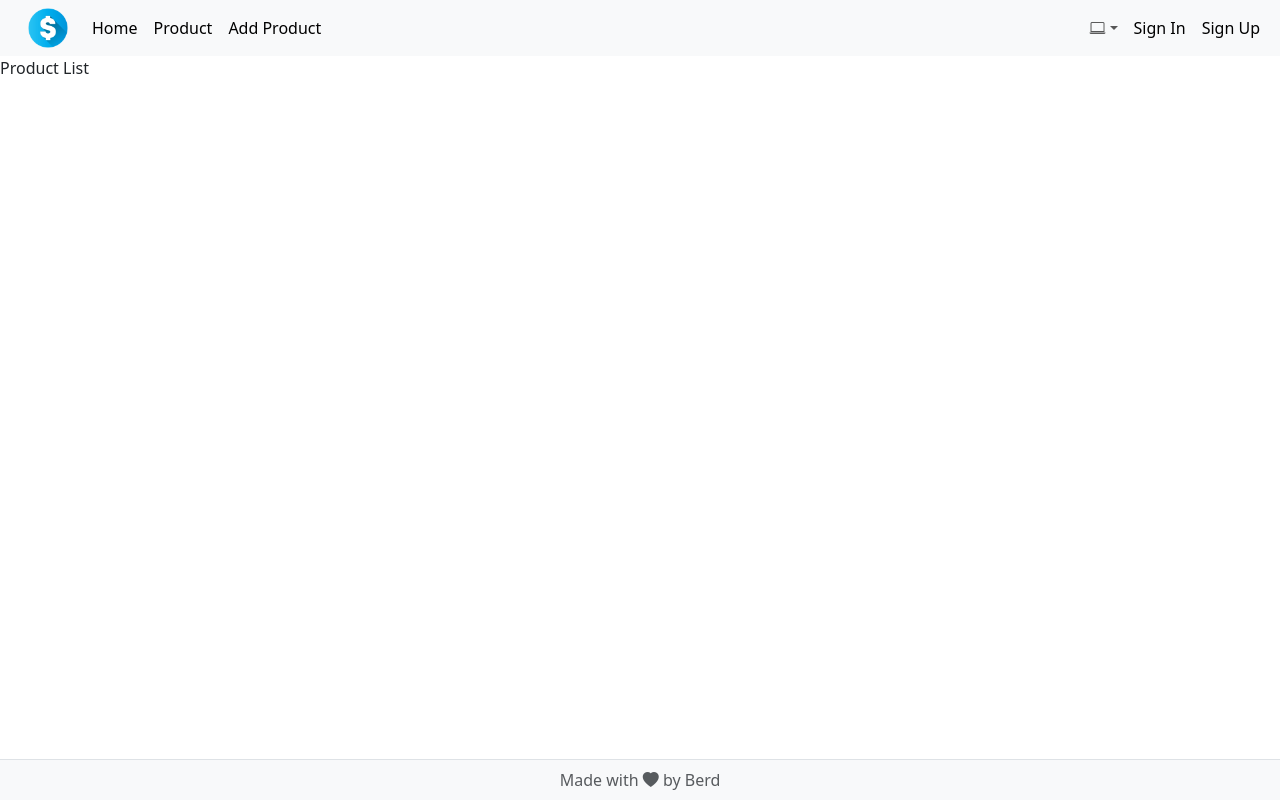
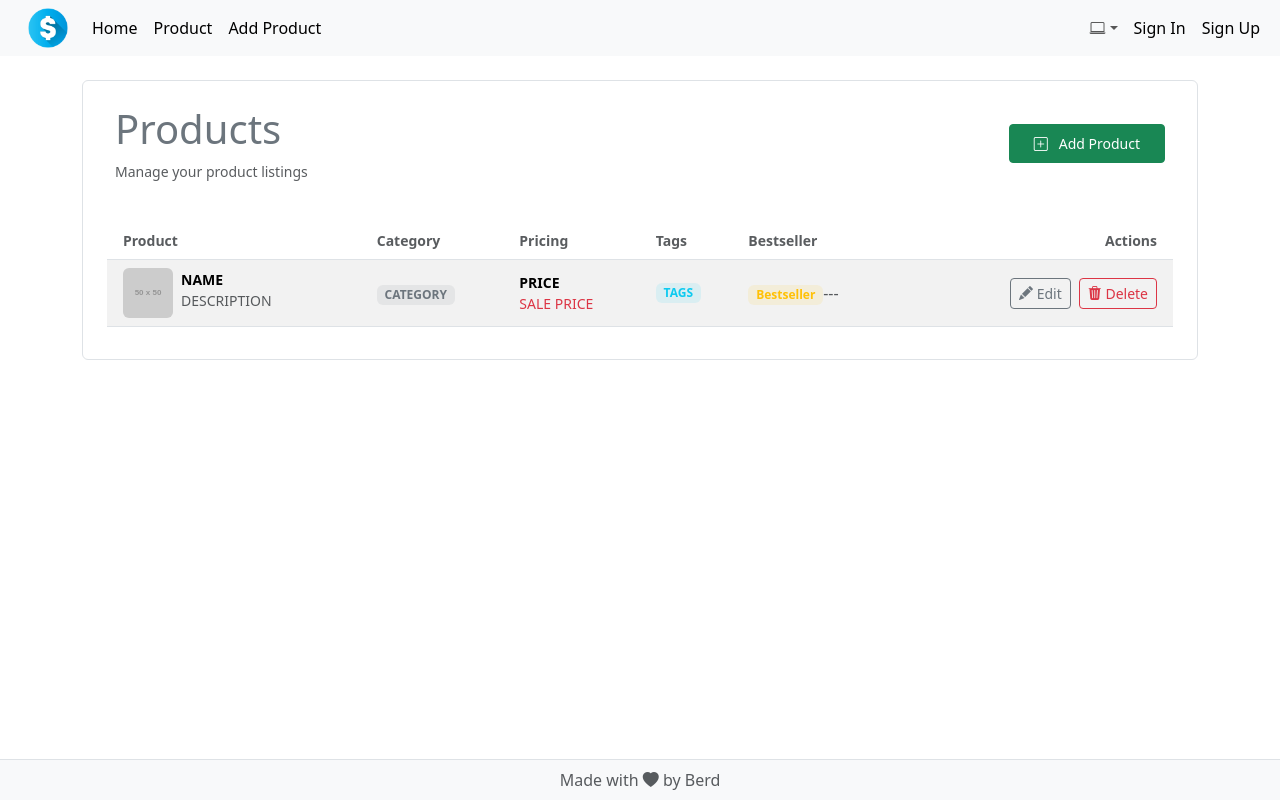
Before and after one commit to bekov28/granite-online-shop, a Vue app: page /product-list in a window 1280 px wide. Built offline with nearby package versions, Linux system fonts and the light colour scheme.

Commit message:
product list

```diff
--- a/src/views/product/ProductList.vue
+++ b/src/views/product/ProductList.vue
@@ -1 +1,88 @@
-<template>Product List</template>
+<template>
+  <div class="container py-4">
+    <div class="border rounded pb-3 px-2">
+      <div
+        class="card-header d-flex flex-column flex-md-row justify-content-between align-items-md-center p-4"
+      >
+        <div>
+          <h1 class="text-secondary">Products</h1>
+          <p class="mb-0 text-muted small">Manage your product listings</p>
+        </div>
+        <a href="#" class="btn btn-success btn-sm gap-2 rounded-1 px-4 py-2">
+          <i class="bi bi-plus-square"></i> &nbsp;
+          <span>Add Product</span>
+        </a>
+      </div>
+
+      <div class="card-body p-3">
+        <div class="table-responsive">
+          <table class="table table-hover align-middle mb-0 table-striped">
+            <thead>
+              <tr>
+                <th class="ps-3 small text-muted">Product</th>
+                <th class="small text-muted">Category</th>
+                <th class="small text-muted">Pricing</th>
+                <th class="small text-muted">Tags</th>
+                <th class="small text-muted">Bestseller</th>
+                <th class="pe-3 text-end small text-muted">Actions</th>
+              </tr>
+            </thead>
+            <tbody>
+              <tr>
+                <td class="ps-3">
+                  <div class="d-flex align-items-center">
+                    <img
+                      :src="`https://placehold.co/50x50`"
+                      class="rounded object-fit-cover me-2"
+                      style="width: 50px; height: 50px"
+                    />
+                    <div>
+                      <div class="fw-semibold small">NAME</div>
+                      <small
+                        class="text-muted text-truncate d-inline-block"
+                        style="max-width: 200px"
+                      >
+                        DESCRIPTION
+                      </small>
+                    </div>
+                  </div>
+                </td>
+                <td>
+                  <span class="badge bg-secondary bg-opacity-10 text-secondary small">
+                    CATEGORY
+                  </span>
+                </td>
+                <td>
+                  <div class="d-flex flex-column">
+                    <span class="fw-semibold small">PRICE</span>
+                    <span class="text-danger small"> SALE PRICE </span>
+                  </div>
+                </td>
+                <td>
+                  <div class="d-flex flex-wrap gap-1">
+                    <span class="badge bg-info bg-opacity-10 text-info small"> TAGS </span>
+                  </div>
+                </td>
+                <td>
+                  <span class="badge bg-warning bg-opacity-10 text-warning small">
+                    Bestseller
+                  </span>
+                  <span class="text-muted text-center">---</span>
+                </td>
+                <td class="pe-3 text-end">
+                  <button class="btn btn-sm btn-outline-secondary m-2">
+                    <i class="bi bi-pencil-fill"></i> Edit
+                  </button>
+
+                  <button class="btn btn-sm btn-outline-danger">
+                    <i class="bi bi-trash3-fill"></i> Delete
+                  </button>
+                </td>
+              </tr>
+            </tbody>
+          </table>
+        </div>
+      </div>
+    </div>
+  </div>
+</template>
```
